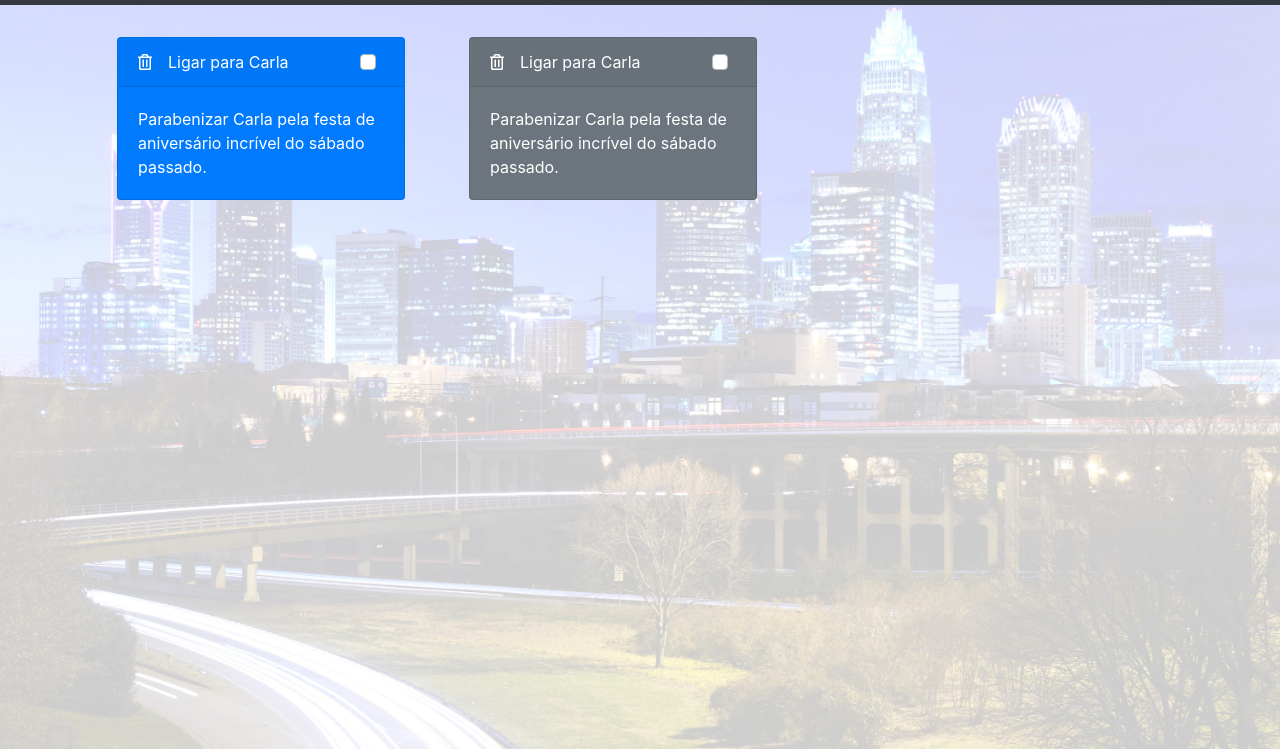
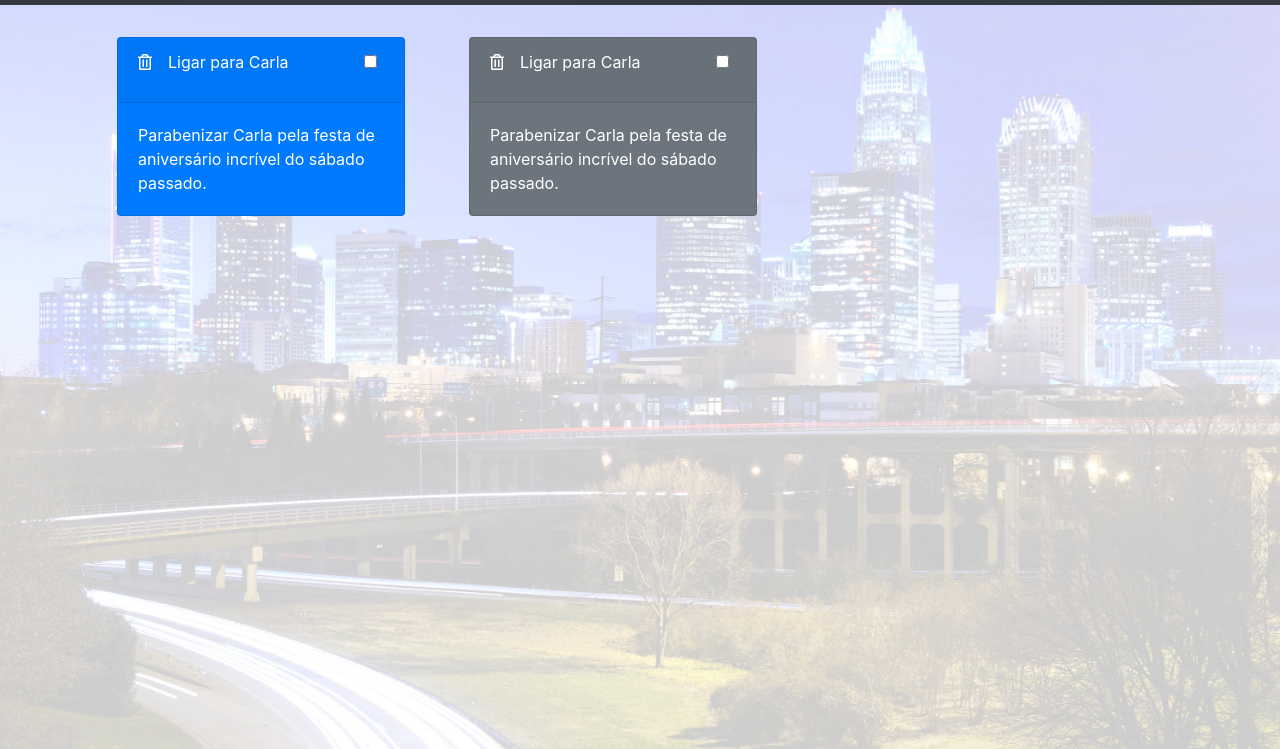
Before and after one commit to kassiatulio/Minhas-tarefas, a plain HTML site: page index.html in a window 1280 px wide. Shown: the part 51-800 px from the top of the page. Drawn offline with nearby package versions, Linux system fonts and the light colour scheme.

Commit message:
Checkbox: update Checkbox and pointer mouse

```diff
--- a/assets/css/main.css
+++ b/assets/css/main.css
@@ -16,3 +16,7 @@ body {
 .trash-icon {
   margin-right: 1em;
 }
+
+.trash-icon:hover, .check:hover {
+  cursor: pointer;
+}
--- a/assets/js/main.js
+++ b/assets/js/main.js
@@ -28,10 +28,12 @@ $(document).ready(function() {
 
     $(".container").append(`
       <div class="card text-white bg-primary mb-3" id="card-${generateCheckboxId()}" style="max-width: 18rem;">
-        <div class="card-header"><i class="trash-icon far fa-trash-alt"></i>${newTaskTitle}<div class="check custom-control custom-checkbox">
-          <input type="checkbox" class="check custom-control-input">
-          <label class="custom-control-label"></label>
-        </div></div>
+        <div class="card-header"><i class="trash-icon far fa-trash-alt"></i>${newTaskTitle}
+          <div class="check form-group form-check">
+            <input type="checkbox" class="form-check-input" id="exampleCheck1">
+            <label class="form-check-label" for="exampleCheck1"></label>
+          </div>
+        </div>
         <div class="card-body">
           <p class="card-text">${newTaskDescription}</p>
         </div>
@@ -56,4 +58,6 @@ $(document).ready(function() {
 
 
 
+
+
 });
--- a/index.html
+++ b/index.html
@@ -16,25 +16,31 @@
   </nav>
 
   <div class="container">
+
     <div class="card text-white bg-primary mb-3" id="card-1" style="max-width: 18rem;">
-      <div class="card-header"><i class="trash-icon far fa-trash-alt"></i>Ligar para Carla<div class="check custom-control custom-checkbox">
-        <input type="checkbox" class="check custom-control-input">
-        <label class="custom-control-label" for="1"></label>
-      </div></div>
+      <div class="card-header"><i class="trash-icon far fa-trash-alt"></i>Ligar para Carla
+        <div class="check form-group form-check">
+          <input type="checkbox" class="form-check-input" id="exampleCheck1">
+          <label class="form-check-label" for="exampleCheck1"></label>
+        </div>
+      </div>
       <div class="card-body">
         <p class="card-text">Parabenizar Carla pela festa de aniversário incrível do sábado passado. </p>
       </div>
     </div>
 
-    <div class="card text-white bg-secondary mb-3" id="card-2" style="max-width: 18rem;">
-      <div class="card-header"><i class="trash-icon far fa-trash-alt"></i>Ligar para Carla<div class="check custom-control custom-checkbox">
-        <input type="checkbox" class="check custom-control-input">
-        <label class="custom-control-label" for="2"></label>
-      </div></div>
+    <div class="card text-white bg-secondary mb-3" id="card-1" style="max-width: 18rem;">
+      <div class="card-header"><i class="trash-icon far fa-trash-alt"></i>Ligar para Carla
+        <div class="check form-group form-check">
+          <input type="checkbox" class="form-check-input" id="exampleCheck1">
+          <label class="form-check-label" for="exampleCheck1"></label>
+        </div>
+      </div>
       <div class="card-body">
         <p class="card-text">Parabenizar Carla pela festa de aniversário incrível do sábado passado. </p>
       </div>
     </div>
+
   </div>
 
   <div class="modal modal-add" tabindex="-1" role="dialog">
```
